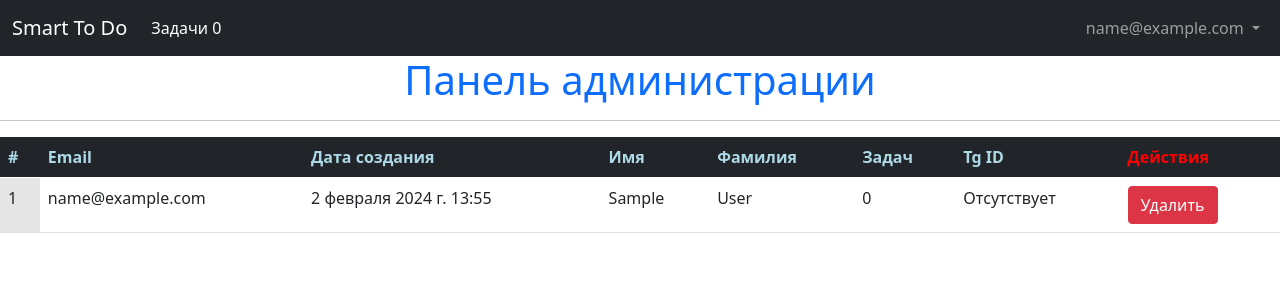
After one commit to saneksking/smart_todo_app, a Django app: page /admin-panel/ in a window 1280 px wide. The commit adds this page. Shown: the top 300 px of the page. Run offline with Django 5.2, Linux system fonts and the light colour scheme; the visitor is signed in with stand-in values (Sample User, id 1); data comes from the database, SQL or seed files in the repository; data that the repository does not hold is empty; some libraries are stand-ins or nearby versions.

Commit message:
Добавил Административную панель для сайта.

```diff
--- /dev/null
+++ b/persons/decorators.py
@@ -0,0 +1,4 @@
+
+
+def is_superuser(user):
+    return user.is_superuser
--- /dev/null
+++ b/persons/templates/persons/admin_panel.html
@@ -0,0 +1,34 @@
+{% extends 'base.html' %}
+{% block title %}Административная панель{% endblock %}
+{% block content %}
+    <h1 class="text-center text-primary">Панель администрации</h1>
+    <hr>
+<table class="table">
+  <thead class="table-dark">
+    <tr>
+        <th scope="col"><strong style="color: lightblue;">#</strong></th>
+        <th scope="col"><strong style="color: lightblue;">Email</strong></th>
+        <th scope="col"><strong style="color: lightblue;">Дата создания</strong></th>
+        <th scope="col"><strong style="color: lightblue;">Имя</strong></th>
+        <th scope="col"><strong style="color: lightblue;">Фамилия</strong></th>
+        <th scope="col"><strong style="color: lightblue;">Задач</strong></th>
+      <th scope="col"><strong style="color: lightblue;">Tg ID</strong></th>
+        <th scope="col"><strong style="color: red;" class="strong">Действия</strong></th>
+    </tr>
+  </thead>
+  <tbody>
+    {% for person in person_list %}
+    <tr class="table">
+        <td style="background: rgba(0, 0, 0, 0.1)">{{ forloop.counter }}</td>
+        <td>{{ person.email }}</td>
+        <td>{{ person.created_at }}</td>
+        <td>{{ person.first_name }}</td>
+        <td>{{ person.last_name }}</td>
+        <td>{{ person.task.count }}</td>
+        <td>{% if person.tg_id == '' %}Отсутствует{% else %}{{ person.tg_id }}{% endif %}</td>
+        <td><a href="{% url 'persons:admin_panel_delete' person.id %}" class="btn btn-danger" onclick="return confirm('Вы действительно хотите удалить пользователя {{ person.first_name }}?')">Удалить</a> </td>
+    {% endfor %}
+    </tr>
+  </tbody>
+</table>
+{% endblock %}
--- a/persons/templates/persons/task_list.html
+++ b/persons/templates/persons/task_list.html
@@ -2,7 +2,7 @@
 {% load person_tags %}
 {% block title %}Список задач{% endblock %}
 {% block content %}
-    <h1 class="text-primary text-center">Список задач. <br>Всего задач: {% task_count request.user.id %}</h1>
+    <h1 class="text-primary text-center">Список задач <sup class    ="text-danger">{% task_count request.user.id %}</sup></h1>
     <div class="container-fluid">
     <hr>
     <a href="{% url 'persons:create_task' %}" class="btn btn-success"> + Создать</a>
@@ -14,8 +14,8 @@
     <li class="list-group-item">Название: {{ task.title }}</li>
     <li class="list-group-item">Описание: {{ task.description }}</li>
     <li class="list-group-item">Текст: {{ task.text }}</li>
-        <li class="list-group-item">Статус: {% if task.status == 1 %}<span class="text-success">Готова</span>{% elif task.status == None %}Не готова{% else %}<span class="text-danger">Отменена</span>{% endif %}</li>
-        <li class="list-group-item btn-group"><a href="{% url 'persons:update_task' task.id %}" class="btn btn-warning">Изменить</a><a href="{% url 'persons:delete_task' task.id %}" class="btn btn-danger" onclick="return confirm('Вы действительно хотите удалить эту задачу?')">Удалить</a>{% if task.status == None %}<a href="{% url 'persons:end_task' task.id %}" class="btn btn-success">Завершить</a>{% endif %} </li>
+        <li class="list-group-item">Статус: {% if task.status == 1 %}<span class="text-success">Завершена</span>{% elif task.status == None %}Не завершена{% else %}<span class="text-danger">Отменена</span>{% endif %}</li>
+        <li class="list-group-item btn-group">{% if task.status != 1 %}<a href="{% url 'persons:update_task' task.id %}" class="btn btn-warning">Изменить</a>{% endif %}<a href="{% url 'persons:delete_task' task.id %}" class="btn btn-danger" onclick="return confirm('Вы действительно хотите удалить эту задачу?')">Удалить</a>{% if task.status == None %}<a href="{% url 'persons:end_task' task.id %}" class="btn btn-success">Завершить</a>{% endif %} </li>
     </ul>
 </div>
         <br>
--- a/persons/urls.py
+++ b/persons/urls.py
@@ -15,5 +15,8 @@ urlpatterns = [
     path('tasks/update/<int:task_id>/', login_required(views.update_task), name='update_task'),
     path('tasks/delete/<int:task_id>/', login_required(views.delete_task), name='delete_task'),
     path('settings/', login_required(views.settings), name='settings'),
-    path('task/end-task/<int:task_id>/', login_required(views.end_task), name='end_task')
+    path('task/end-task/<int:task_id>/', login_required(views.end_task), name='end_task'),
+    path('admin-panel/', login_required(views.admin_panel), name='admin_panel'),
+    path('admin-panel/delete/<int:person_id>/', login_required(views.admin_panel_delete_person), name='admin_panel_delete'),
+
 ]
--- a/persons/views.py
+++ b/persons/views.py
@@ -1,4 +1,5 @@
 from django.contrib.auth import authenticate, login, logout
+from django.contrib.auth.decorators import user_passes_test
 from django.shortcuts import render, redirect, get_object_or_404
 from django.urls import reverse
 
@@ -6,6 +7,7 @@ from persons.forms import SignUpForm, CreateTaskForm, SettingsForm
 from persons.models import Person, Task
 from persons.models import TgBot
 from persons.smart_tg_bot import SmartTgBot
+from persons.decorators import is_superuser
 
 
 def index(request):
@@ -178,3 +180,26 @@ def end_task(request, task_id):
     }
     request.session['message'] = message
     return redirect('persons:task_list')
+
+
+@user_passes_test(is_superuser)
+def admin_panel(request):
+    message = request.session.pop('message', None)
+    person_list = Person.objects.all()
+    context = {
+        'person_list': person_list,
+        'message': message,
+    }
+    return render(request, 'persons/admin_panel.html', context)
+
+
+@user_passes_test(is_superuser)
+def admin_panel_delete_person(request, person_id):
+    person = Person.objects.get(id=person_id)
+    person.delete()
+    message = {
+        'type': 'success',
+        'text': f'Пользователь был успешно удалён!',
+    }
+    request.session['message'] = message
+    return redirect('persons:admin_panel')
--- a/templates/base.html
+++ b/templates/base.html
@@ -31,6 +31,9 @@
             {{ request.user.email }}
           </a>
           <ul class="dropdown-menu" aria-labelledby="navbarDropdown">
+              {% if request.user.is_superuser %}
+          <li><a class="dropdown-item" href="{% url "persons:admin_panel" %}">Админ. панель</a></li>
+              {% endif %}
           <li><a class="dropdown-item" href="{% url "persons:settings" %}">Настройки</a></li>
             <li><a class="dropdown-item" href="{% url "persons:logout" %}">Выход</a></li>
           </ul>
```
